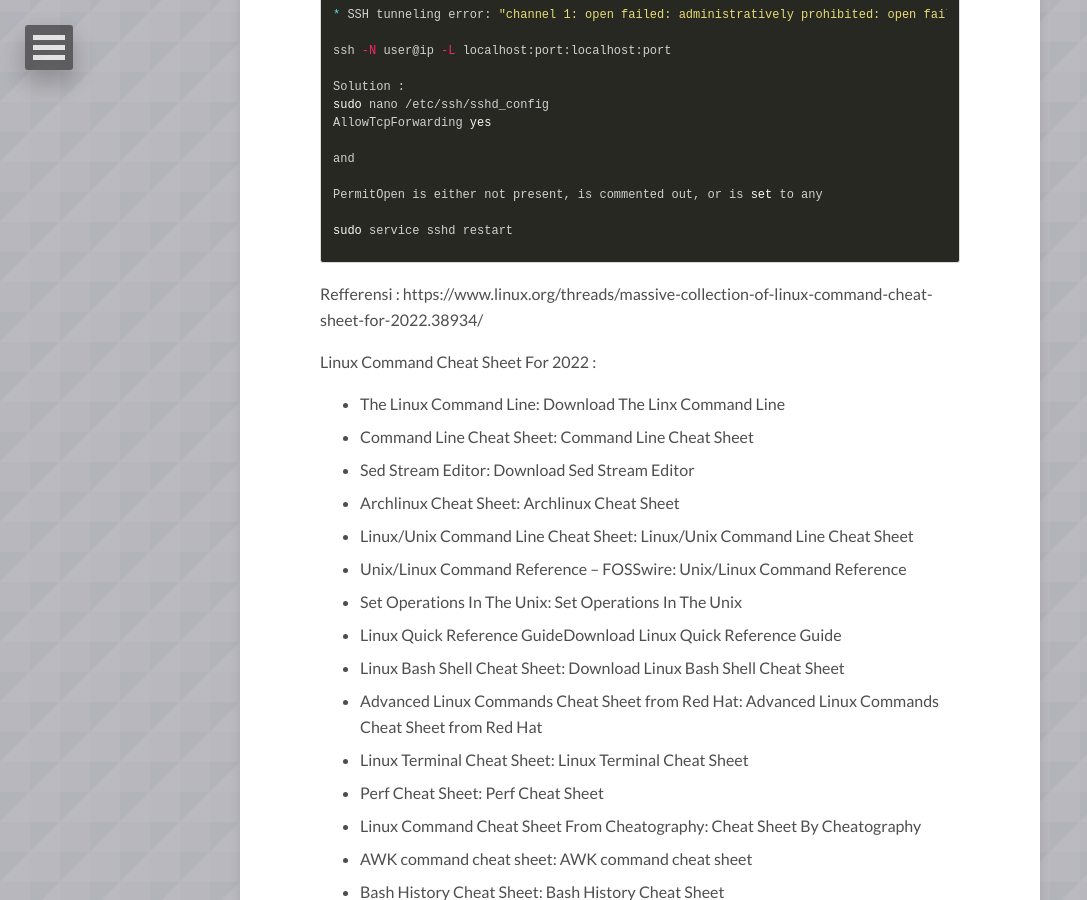
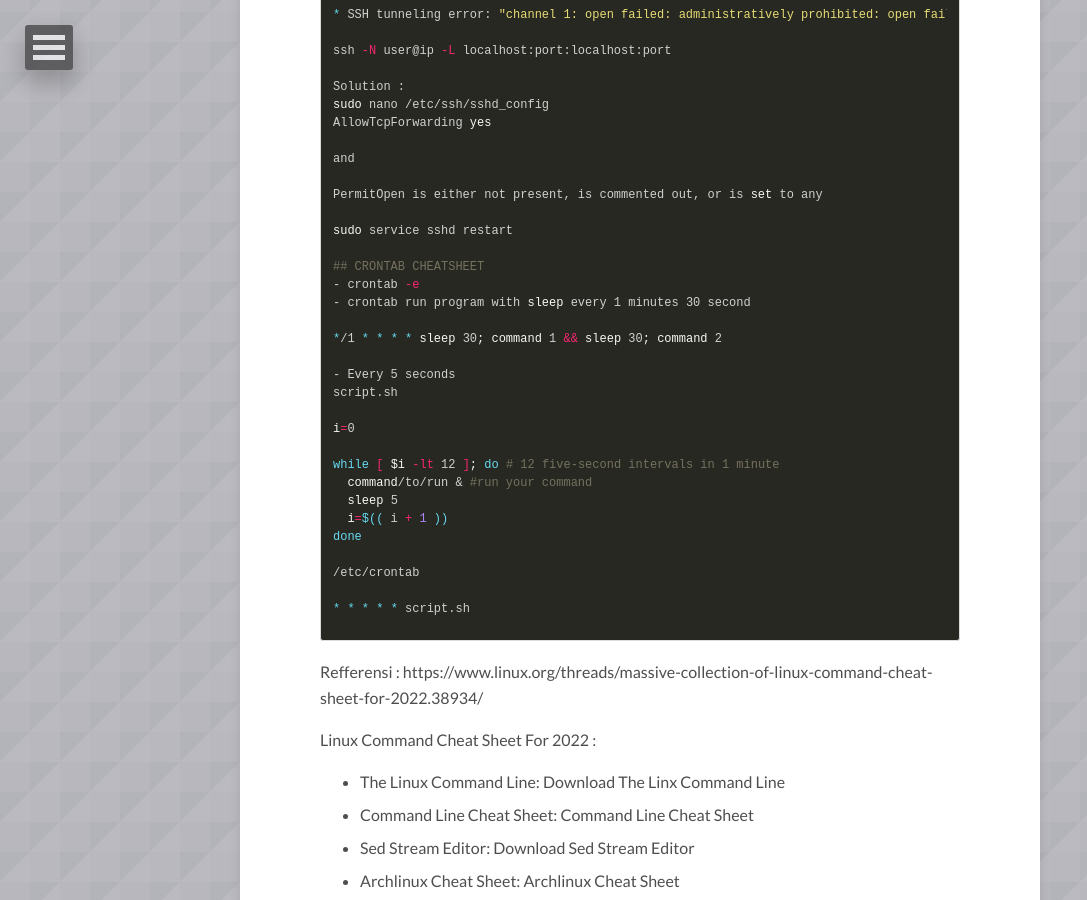
Before and after one commit to danigunawan/danigunawan.github.io, a Jekyll site: the page built from _posts/2022-11-07-cheatsheet-linux.md, in a window 1280 px wide and 900 px high, scrolled down 10578 px. Shown: the whole window, without its empty margins (0-1087 px from the left). Built offline with Jekyll 4.4.1, drawn with Linux system fonts in a browser that asks for light colours; nearby versions of some CDN libraries; comment, search, counter and statistics services are not loaded.

Commit message:
[ADD POSTING]

```diff
--- a/_posts/2022-11-07-cheatsheet-linux.md
+++ b/_posts/2022-11-07-cheatsheet-linux.md
@@ -594,6 +594,27 @@ PermitOpen is either not present, is commented out, or is set to any
 
 sudo service sshd restart
 
+## CRONTAB CHEATSHEET
+- crontab -e
+- crontab run program with sleep every 1 minutes 30 second
+
+*/1 * * * * sleep 30; command 1 && sleep 30; command 2
+
+- Every 5 seconds
+script.sh
+
+i=0
+
+while [ $i -lt 12 ]; do # 12 five-second intervals in 1 minute
+  command/to/run & #run your command
+  sleep 5
+  i=$(( i + 1 ))
+done
+
+/etc/crontab
+
+* * * * * script.sh
+
 {% endhighlight %}
 
 Refferensi :
```
